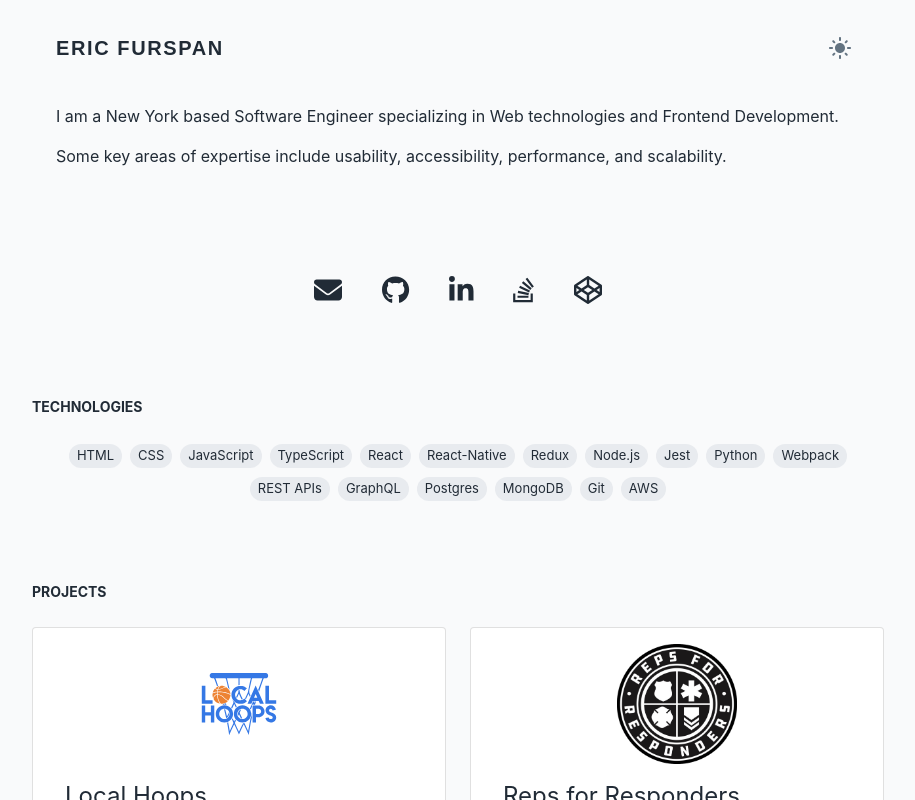
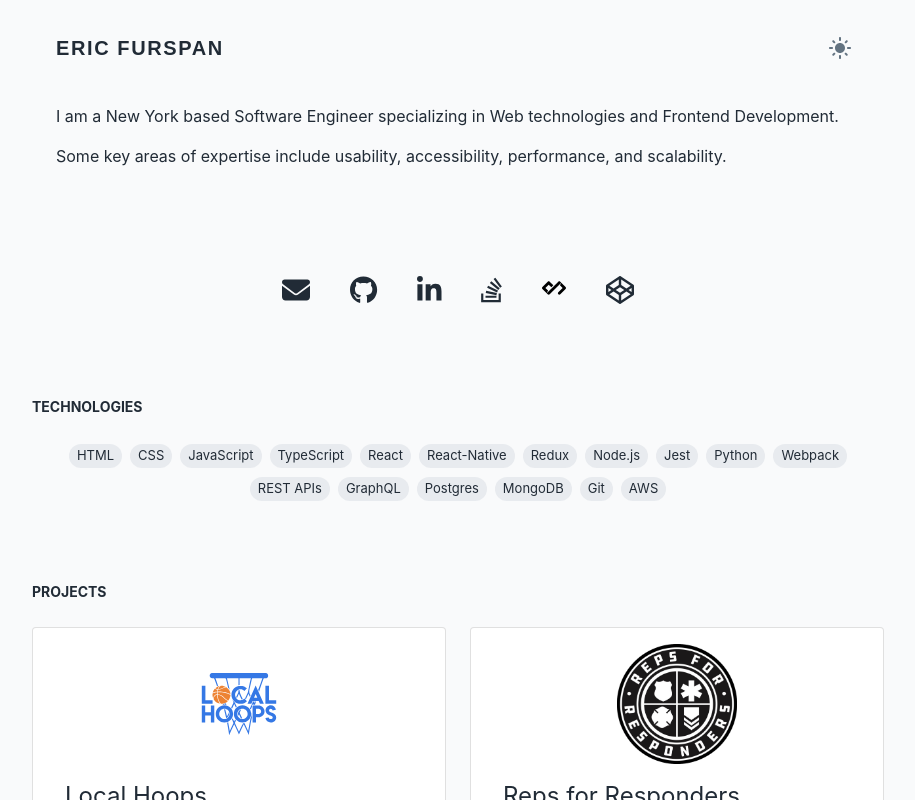
Before and after one commit to ericfurspan/portfolio-vite, a React (Vite) app: page / in a window 1280 px wide. Shown: the top 800 px of the page, without its empty margins (182-1097 px from the left). Built offline with nearby package versions, Linux system fonts and the light colour scheme.

Commit message:
add custom icon for daily.dev

```diff
--- a/src/components/SocialLinks.tsx
+++ b/src/components/SocialLinks.tsx
@@ -1,4 +1,5 @@
-import { Grid, IconButton, Stack } from '@mui/material';
+import { createElement } from 'react';
+import { Grid, IconButton, Stack, createSvgIcon } from '@mui/material';
 import { FontAwesomeIcon } from '@fortawesome/react-fontawesome';
 import {
   faStackOverflow,
@@ -9,7 +10,18 @@ import {
 import { faEnvelope } from '@fortawesome/free-solid-svg-icons';
 import { SectionHeader } from '.';
 
-const iconMap = {
+const DailyDevIcon = createSvgIcon(
+  <svg viewBox="0 0 256 144" xmlns="http://www.w3.org/2000/svg" preserveAspectRatio="xMidYMid">
+    <title>daily.dev</title>
+    <g>
+      <path d="M219.832837,71.6995129 L191.573071,43.3805814 L205.69559,15.0714884 L251.612188,61.0842182 C257.462604,66.9468836 257.462604,76.4521422 251.612188,82.3148081 L195.097565,138.947752 C189.247148,144.810417 179.761748,144.810417 173.911332,138.947752 C168.060915,133.085086 168.060915,123.579827 173.911332,117.717162 L219.832837,71.6995129 Z"></path>
+      <path d="M173.921862,4.39576953 C179.772279,-1.46689601 189.260133,-1.46443637 195.11055,4.39822916 L205.706121,15.0159838 L82.0886685,138.892247 C76.238252,144.754913 66.7503974,144.752453 60.8999803,138.889788 L50.3044093,128.272033 L173.921862,4.39576953 Z M120.941551,43.3299961 L99.7504086,64.5655051 L71.4906426,36.2465737 L36.167163,71.6440084 L64.4269285,99.96294 L50.3044093,128.272033 L4.38781264,82.2593032 C-1.46260421,76.3966377 -1.46260421,66.8913792 4.38781264,61.0287132 L60.8999803,4.39822916 C66.7503974,-1.46443637 76.238252,-1.46689601 82.0886685,4.39576953 L120.941551,43.3299961 Z"></path>
+    </g>
+  </svg>,
+  'DailyDev',
+);
+
+const faIconMap = {
   email: faEnvelope,
   github: faGithub,
   linkedin: faLinkedinIn,
@@ -17,8 +29,24 @@ const iconMap = {
   codepen: faCodepen,
 };
 
+const customIconMap = {
+  dailydev: DailyDevIcon,
+};
+
+type SocialLinks =
+  | {
+      name: keyof typeof faIconMap;
+      url: string;
+      customIcon?: never;
+    }[]
+  | {
+      name: keyof typeof customIconMap;
+      url: string;
+      customIcon: true;
+    }[];
+
 interface Props {
-  socialLinks: { name: keyof typeof iconMap; url: string }[];
+  socialLinks: SocialLinks;
   title?: string;
 }
 
@@ -27,7 +55,7 @@ const SocialLinks = ({ socialLinks = [], title }: Props) => (
     {title && <SectionHeader title={title} />}
 
     <Grid container spacing={2}>
-      {socialLinks.map(({ name, url }) => (
+      {socialLinks.map(({ name, url, customIcon }) => (
         <Grid item key={name}>
           <IconButton
             href={url}
@@ -42,7 +70,11 @@ const SocialLinks = ({ socialLinks = [], title }: Props) => (
               '&:hover': { transform: 'scale(1.1)' },
             }}
           >
-            <FontAwesomeIcon icon={iconMap[name]} />
+            {customIcon ? (
+              createElement(customIconMap[name])
+            ) : (
+              <FontAwesomeIcon icon={faIconMap[name]} />
+            )}
           </IconButton>
         </Grid>
       ))}
--- a/src/config.ts
+++ b/src/config.ts
@@ -39,6 +39,11 @@ export default {
     { name: 'github', url: 'https://github.com/ericfurspan' },
     { name: 'linkedin', url: 'https://www.linkedin.com/in/eric-furspan/' },
     { name: 'stackoverflow', url: 'https://stackoverflow.com/users/5792155/eric-furspan' },
+    {
+      name: 'dailydev',
+      url: 'https://app.daily.dev/ericfurspan',
+      customIcon: true,
+    },
     { name: 'codepen', url: 'https://codepen.io/ericfurspan' },
   ],
   projects: [
```
